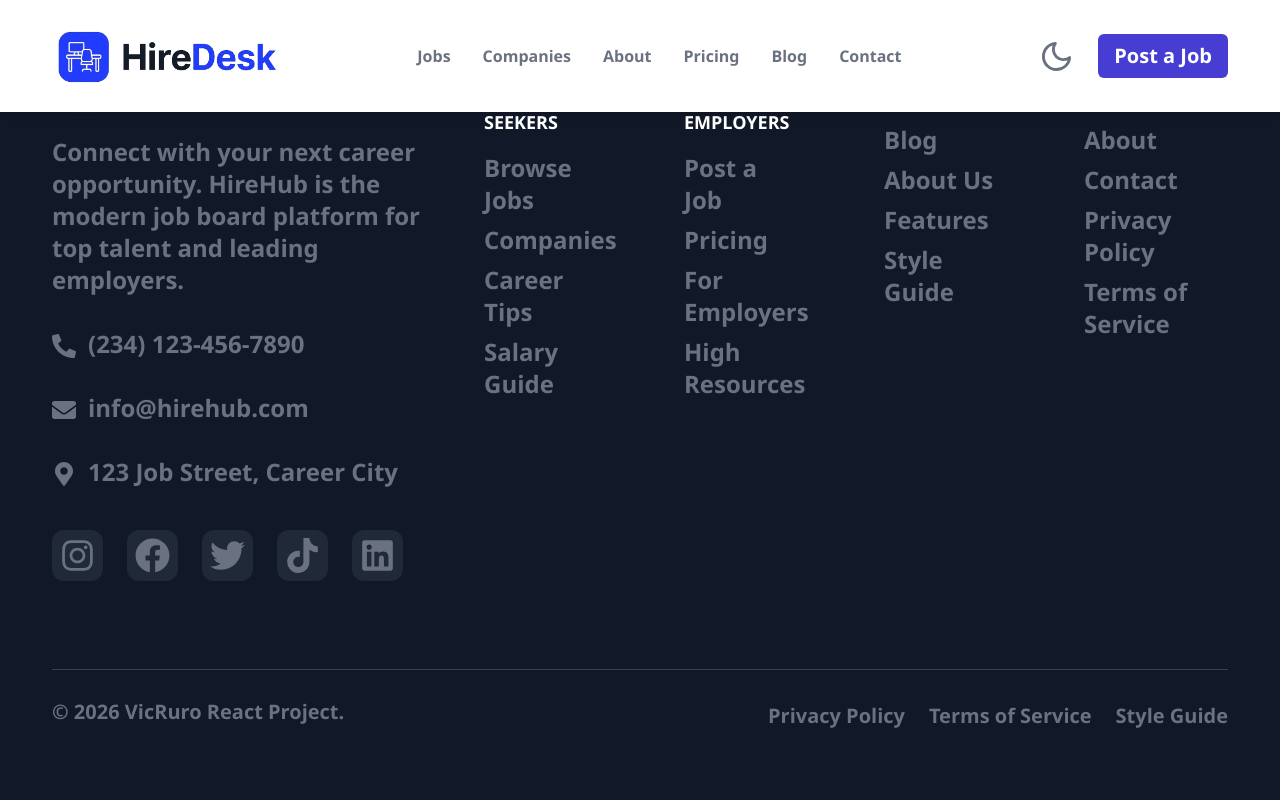
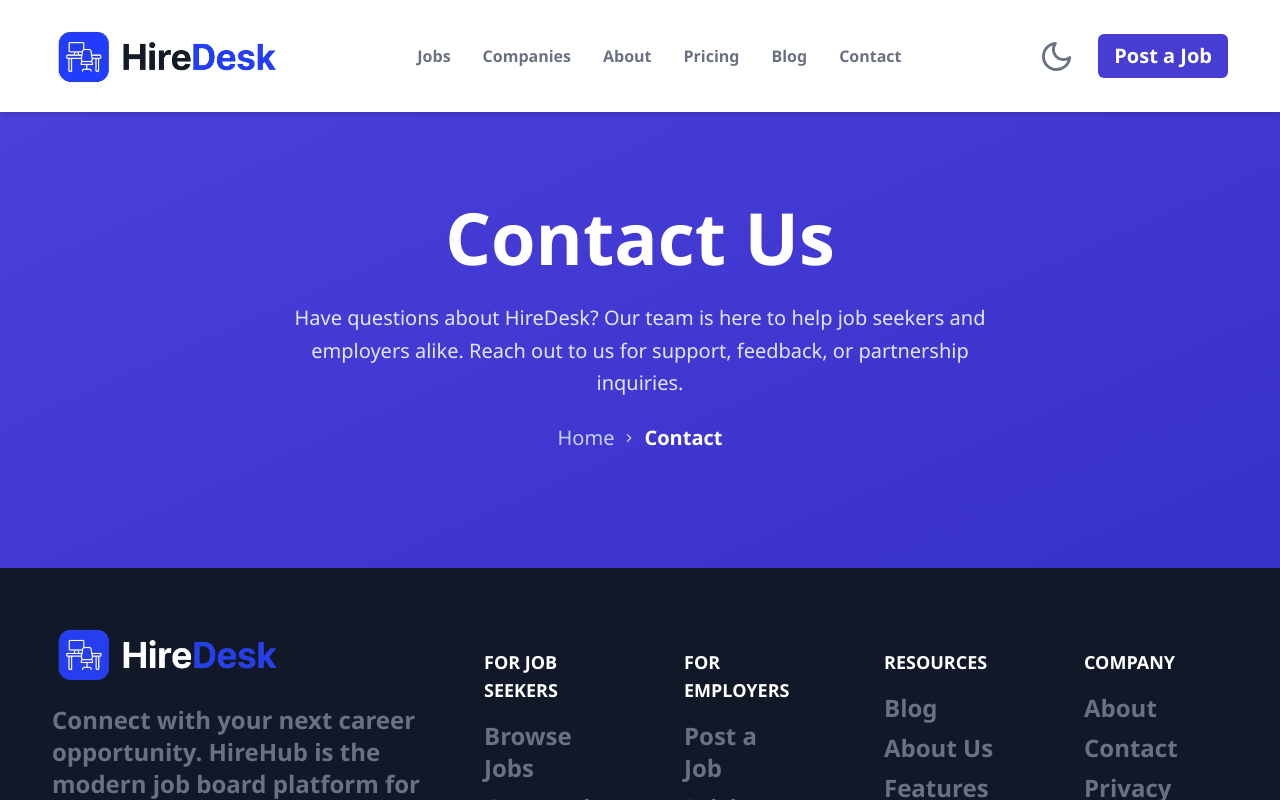
Before and after one commit to Victoryruro/hire-deck, a React (Vite) app: page /Contact in a window 1280 px wide. Shown: the top 800 px of the page. Built offline with nearby package versions, Linux system fonts and the light colour scheme.

Commit message:
started contact page

```diff
--- a/src/App.jsx
+++ b/src/App.jsx
@@ -8,7 +8,7 @@ import Company from './Pages/Company'
 import About from './Pages/About'
 import Pricing from './Pages/Pricing'
 // import Menu from './Pages/Menu'
-// import Contact from './Pages/Contact'
+import Contact from './Pages/Contact'
 import './App.css'
 import Footer from './Component/Footer'
 
@@ -26,7 +26,7 @@ function App() {
           <Route path="/About" element={<About />} />
           <Route path="/Pricing" element={<Pricing />} />
           {/* <Route path="/Menu" element={<Menu />} /> */}
-          {/* <Route path="/Contact" element={<Contact />} /> */}
+          <Route path="/Contact" element={<Contact />} />
         </Routes>
         <Footer/>
       </Router>
--- a/src/Component/Navbar.jsx
+++ b/src/Component/Navbar.jsx
@@ -79,7 +79,7 @@ const Header = () => {
               <Link onClick={() => setIsOpen(false)} to="/Company" className="text-gray-900 dark:text-gray-100! hover:text-gray-700 dark:hover:text-white transition text-xl">Companies</Link>
               <Link onClick={() => setIsOpen(false)} to="/About" className="text-gray-900 dark:text-gray-100! hover:text-gray-700 dark:hover:text-white transition text-xl">About</Link>
               <Link onClick={() => setIsOpen(false)} to="/Pricing" className="text-gray-900 dark:text-gray-100! hover:text-gray-700 dark:hover:text-white transition text-xl">Pricing</Link>
-            <Link onClick={() => setIsOpen(false)} to="/About#contact" className="block mt-2 px-4 py-2 bg-primary-50 text-gray-900 dark:text-white! rounded-md text-xl text-center hover:bg-primary-50 transition-all w-1/2 mx-auto font-semibold">Contact Us</Link>
+              <Link onClick={() => setIsOpen(false)} to="/Contact" className="text-gray-900 dark:text-gray-100! hover:text-gray-700 dark:hover:text-white transition text-xl">Contact</Link>
           </div>
         )}
       </nav>
--- /dev/null
+++ b/src/Pages/Contact.jsx
@@ -0,0 +1,20 @@
+import React from 'react'
+import PageHero from '../Component/JobPageComponents/PageHero'
+
+const Contact = () => {
+  return (
+    <>
+        <PageHero
+            title="Contact Us"
+
+            subtitle="Have questions about HireDesk? Our team is here to help job seekers and employers alike. Reach out to us for support, feedback, or partnership inquiries."
+            breadcrumbs={[
+                { label: 'Home', href: '/' },
+                { label: 'Contact' },
+            ]}
+        />
+    </>
+  )
+}
+
+export default Contact
```
